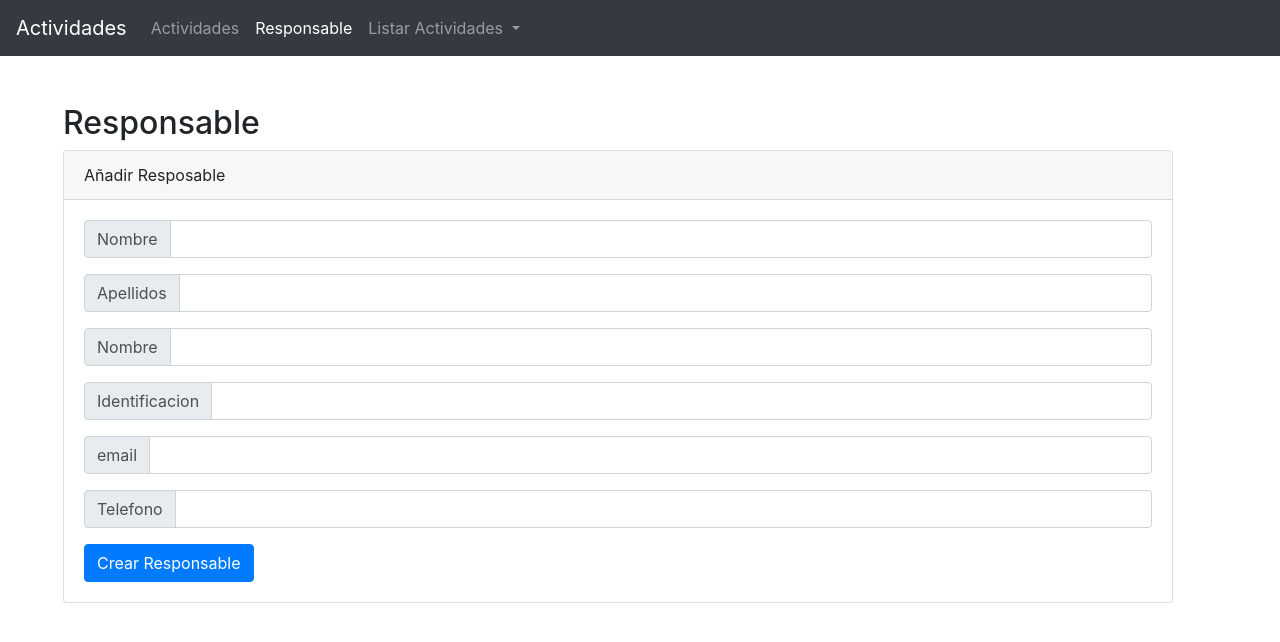
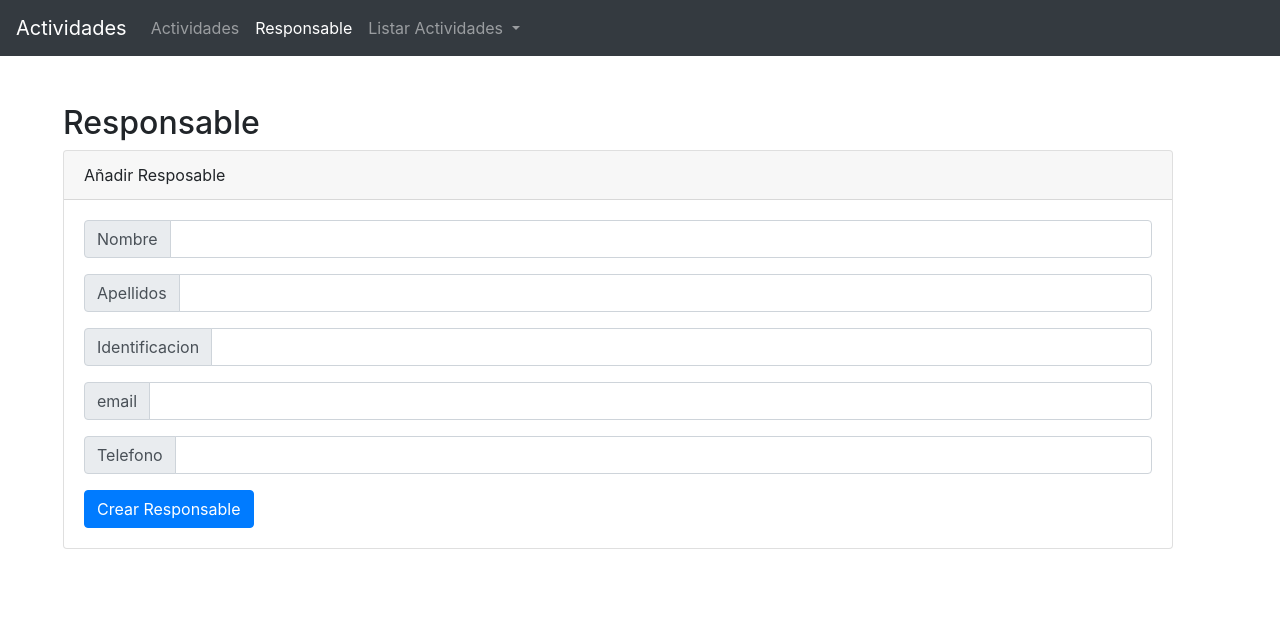
Before and after one commit to BOTOOM/actividades_cliente, an Angular app: page /#/responsable in a window 1280 px wide. Shown: the top 642 px of the page. Built offline with nearby package versions, Linux system fonts and the light colour scheme.

Commit message:
creacion inicial de servicio y obtencion de datos del formulario

```diff
--- a/src/app/app.module.ts
+++ b/src/app/app.module.ts
@@ -1,6 +1,7 @@
 import { BrowserModule } from '@angular/platform-browser';
-import { NgModule } from '@angular/core';
 import {RouterModule} from '@angular/router';
+import { FormsModule, ReactiveFormsModule } from '@angular/forms';
+import { NgModule  } from '@angular/core';
 
 import {HttpClientModule} from '@angular/common/http';
 
@@ -29,6 +30,8 @@ import { HomeComponent } from './components/home/home.component';
   imports: [
     BrowserModule,
     HttpClientModule,
+    FormsModule,
+    ReactiveFormsModule ,
     RouterModule.forRoot(APP_ROUTING, {useHash: true})
   ],
   providers: [],
--- a/src/app/components/resposable/resposable.component.html
+++ b/src/app/components/resposable/resposable.component.html
@@ -8,45 +8,38 @@
       <div class="input-group-prepend">
         <span class="input-group-text" id="inputGroup-sizing-default">Nombre</span>
       </div>
-      <input type="text" class="form-control" aria-label="Sizing example input" aria-describedby="inputGroup-sizing-default">
+      <input type="text" [(ngModel)]="nombres" class="form-control">
     </div>
 
     <div class="input-group mb-3">
       <div class="input-group-prepend">
         <span class="input-group-text" id="inputGroup-sizing-default">Apellidos</span>
       </div>
-      <input type="text" class="form-control" aria-label="Sizing example input" aria-describedby="inputGroup-sizing-default">
-    </div>
-
-    <div class="input-group mb-3">
-      <div class="input-group-prepend">
-        <span class="input-group-text" id="inputGroup-sizing-default">Nombre</span>
-      </div>
-      <input type="text" class="form-control" aria-label="Sizing example input" aria-describedby="inputGroup-sizing-default">
+      <input type="text" [(ngModel)]="apellidos" class="form-control">
     </div>
 
     <div class="input-group mb-3">
       <div class="input-group-prepend">
         <span class="input-group-text" id="inputGroup-sizing-default">Identificacion</span>
       </div>
-      <input type="text" class="form-control" aria-label="Sizing example input" aria-describedby="inputGroup-sizing-default">
+      <input type="number" [(ngModel)]="identificacion" class="form-control">
     </div>
 
     <div class="input-group mb-3">
       <div class="input-group-prepend">
         <span class="input-group-text" id="inputGroup-sizing-default">email</span>
       </div>
-      <input type="text" class="form-control" aria-label="Sizing example input" aria-describedby="inputGroup-sizing-default">
+      <input type="text" [(ngModel)]="email" class="form-control">
     </div>
 
     <div class="input-group mb-3">
       <div class="input-group-prepend">
         <span class="input-group-text" id="inputGroup-sizing-default">Telefono</span>
       </div>
-      <input type="text" class="form-control" aria-label="Sizing example input" aria-describedby="inputGroup-sizing-default">
+      <input type="number" [(ngModel)]="telefono" class="form-control">
     </div>
 
-    <button type="button" class="btn btn-primary">Crear Responsable</button>
+    <button class="btn btn-primary"  (click)="agregarResponsable()">Crear Responsable</button>
 
   </div>
 </div>
--- a/src/app/components/resposable/resposable.component.ts
+++ b/src/app/components/resposable/resposable.component.ts
@@ -7,9 +7,34 @@ import { Component, OnInit } from '@angular/core';
 })
 export class ResposableComponent implements OnInit {
 
+  // variables de ngmodel
+  nombres: string;
+  apellidos: string;
+  identificacion: number;
+  email: string;
+  telefono: number;
+
+  // responsable = {
+  //   nombres: this.nombres,
+  //   apellidos: this.apellidos,
+  //   identificacion: this.identificacion,
+  //   email: this.email,
+  //   telefono: this.telefono
+  // };
+
   constructor() { }
 
   ngOnInit() {
   }
 
+  agregarResponsable() {
+    const responsable = {
+      nombres: this.nombres,
+      apellidos: this.apellidos,
+      identificacion: this.identificacion,
+      email: this.email,
+      telefono: this.telefono
+    };
+    console.log(responsable);
+  }
 }
```
Also changed, not shown: src/app/services/actividades.service.ts (added, +9 -0 lines), 1 other file (tests, documents, lock files or other folders).
